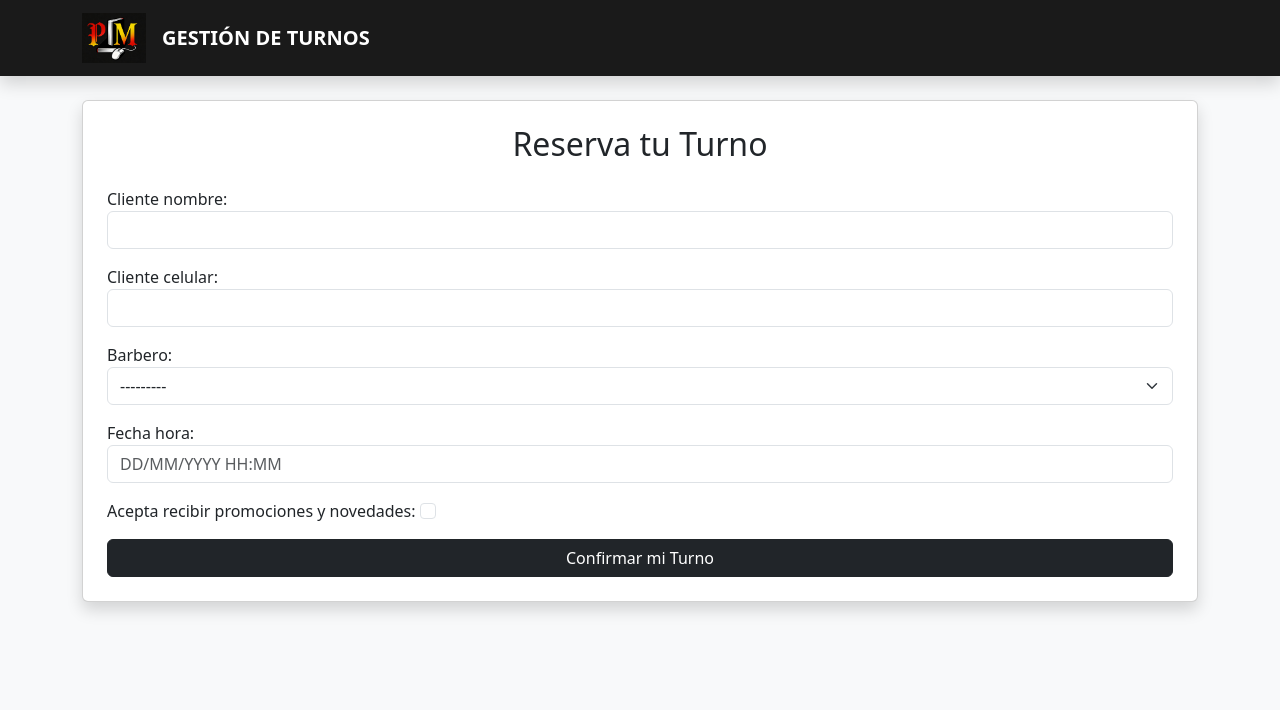
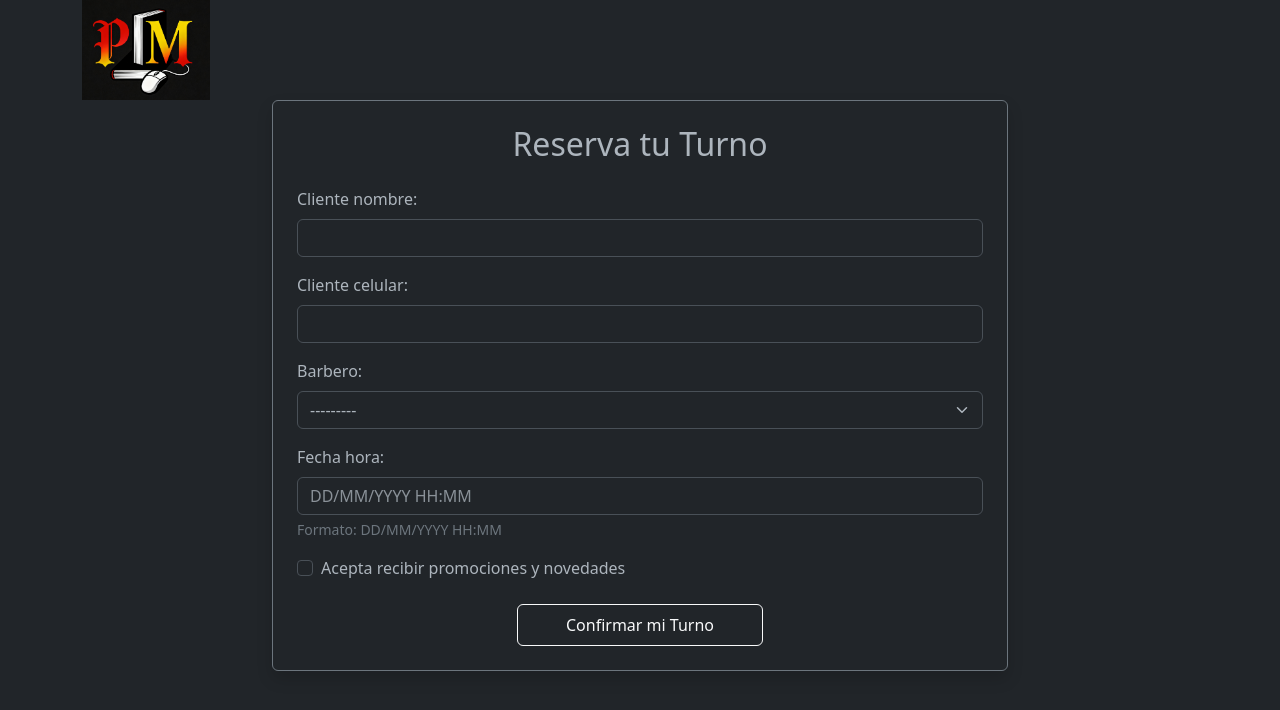
Before and after one commit to fabianaldo2024-arch/barberia_sistema, a Django app: page /turnos/ in a window 1280 px wide. Shown: the top 710 px of the page. Run offline with Django 5.2, Linux system fonts and the light colour scheme; data that the repository does not hold is empty; parts of the project's set-up code (start-up, migrations or seed data) failed here and were passed over.

Commit message:
arreglo del logo

```diff
--- a/apps/turnos/templates/turnos/base.html
+++ b/apps/turnos/templates/turnos/base.html
@@ -1,19 +1,11 @@
 {% load static %}
 <!DOCTYPE html>
-<html lang="es">
+<html lang="es" data-bs-theme="dark"> <!-- Cambia 'light' por 'dark' -->
 <head>
-    <meta charset="UTF-8">
-    <meta name="viewport" content="width=device-width, initial-scale=1.0">
-    <title>Barbería Sistema</title>
-    <!-- Bootstrap CSS para interfaz moderna y responsive [1] -->
+      <meta charset="UTF-8">
+    <title>Reserva tu Turno - Modo Oscuro</title>
+    <!-- Asegúrate de tener el link a Bootstrap -->
     <link href="https://cdn.jsdelivr.net/npm/bootstrap@5.3.0/dist/css/bootstrap.min.css" rel="stylesheet">
-    <style>
-        .navbar-brand img {
-            max-height: 50px; /* Tamaño del logo en la barra de navegación */
-        }
-        body { background-color: #f8f9fa; }
-        .navbar-dark { background-color: #1a1a1a !important; }
-    </style>
 </head>
 <body>
 
--- a/apps/turnos/templates/turnos/solicitar_turno.html
+++ b/apps/turnos/templates/turnos/solicitar_turno.html
@@ -1,14 +1,82 @@
-{% extends 'turnos/base.html' %}
 {% load static %}
+<!DOCTYPE html>
+<html lang="es" data-bs-theme="dark">
+<head>
+    <meta charset="UTF-8">
+    <title>Gestión de Turnos</title>
+    <link href="https://cdn.jsdelivr.net/npm/bootstrap@5.3.0/dist/css/bootstrap.min.css" rel="stylesheet">
+    <style>
+        /* CSS para arreglar el tamaño del logo */
+        .logo-barberia {
+            max-height: 150px; /* Ajusta este valor para que el logo no sea gigante */
+            width: auto;
+            display: block;
+        }
 
-{% block content %}
-<!-- Todo lo que pongas AQUÍ ADENTRO se verá debajo del logo -->
-<div class="card shadow p-4">
-    <h2 class="text-center mb-4">Reserva tu Turno</h2>
-    <form method="post">
-        {% csrf_token %}
-        {{ form.as_p }}
-        <button type="submit" class="btn btn-dark w-100">Confirmar mi Turno</button>
-    </form>
+        .header-container {
+            padding: 20px 0;
+            border-bottom: 1px solid #333;
+            margin-bottom: 30px;
+        }
+    </style>
+</head>
+<body class="bg-dark text-light">
+
+<div class="container">
+    <!-- SECCIÓN DEL LOGO Y TÍTULO ARREGLADA -->
+    <div class="col-md-4 d-flex justify-content-center justify-content-md-start">
+    <!--
+    IMPORTANTE: Verifica que tu imagen esté en:
+    static/img/tu_logo.png (o el nombre que tenga tu archivo)
+    -->
+    <img src="{% static 'img/logo_barberia.png' %}"
+         alt="Logo PM"
+         class="img-fluid"
+         style="max-height: 100px; width: auto;">
 </div>
-{% endblock %}
+
+    <!-- SECCIÓN DEBAJO DEL LOGO (Donde estaba el comentario en la imagen) -->
+    <div class="row justify-content-center">
+        <div class="col-md-8">
+            <div class="card p-4 border-secondary shadow">
+                <h2 class="text-center mb-4">Reserva tu Turno</h2>
+
+                <form method="post">
+                    {% csrf_token %}
+
+                    <div class="mb-3">
+                        <label class="form-label">Cliente nombre:</label>
+                        {{ form.cliente_nombre }}
+                    </div>
+
+                    <div class="mb-3">
+                        <label class="form-label">Cliente celular:</label>
+                        {{ form.cliente_celular }}
+                    </div>
+
+                    <div class="mb-3">
+                        <label class="form-label">Barbero:</label>
+                        {{ form.barbero }}
+                    </div>
+
+                    <div class="mb-3">
+                        <label class="form-label">Fecha hora:</label>
+                        {{ form.fecha_hora }}
+                        <div class="form-text text-secondary">Formato: DD/MM/YYYY HH:MM</div>
+                    </div>
+
+                    <div class="mb-3 form-check">
+                        {{ form.acepta_promociones }}
+                        <label class="form-check-label">Acepta recibir promociones y novedades</label>
+                    </div>
+
+                    <div class="text-center mt-4">
+                        <button type="submit" class="btn btn-outline-light px-5 py-2">
+                            Confirmar mi Turno
+                        </button>
+                    </div>
+                </form>
+            </div>
+        </div>
+    </div>
+</div>
```
Also changed, not shown: apps/turnos/templates/turnos/confirmacion.html (+62 -35 lines), static/img/css/dark_barber.css (added, +32 -0 lines).
